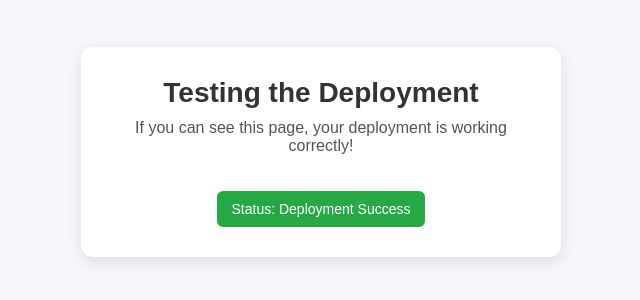
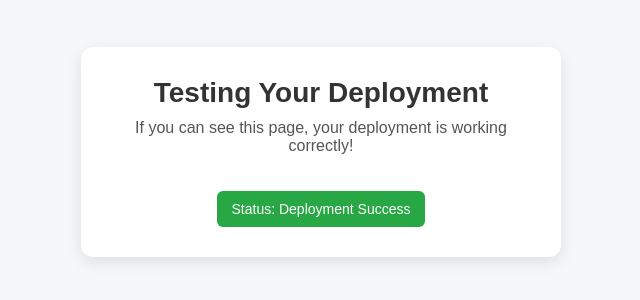
Before and after one commit to terrtt/test-repo, a plain HTML site: page index.html in a window 1280 px wide. Shown: the part 248-548 px from the top of the page, without its empty margins (319-959 px from the left). Drawn offline with Linux system fonts and the light colour scheme.

Commit message:
Update index.html

```diff
--- a/index.html
+++ b/index.html
@@ -53,7 +53,7 @@
 
 <body>
   <div class="card">
-    <h1>Testing the Deployment</h1>
+    <h1>Testing Your Deployment</h1>
     <p>If you can see this page, your deployment is working correctly!</p>
     <div class="success">Status: Deployment Success</div>
   </div>
```
